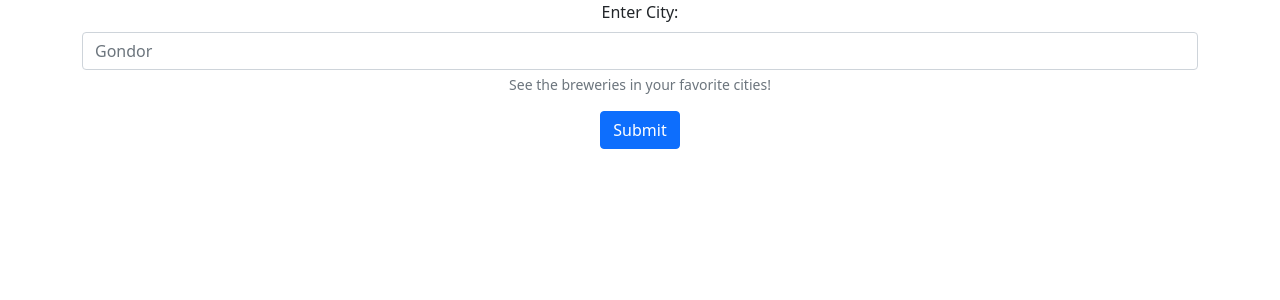
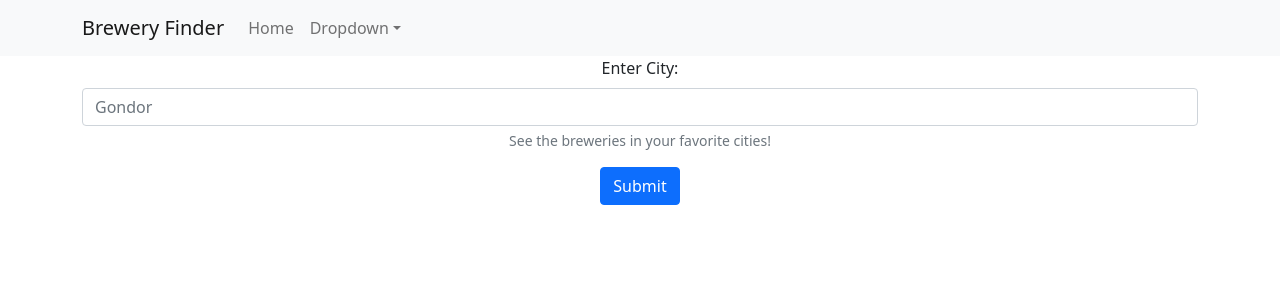
Before and after one commit to jonramm/Beaverhacks-Winter-2022, a React (Create React App) app in the folder brewery-app/: page /breweries in a window 1280 px wide. Shown: the top 300 px of the page. Built offline with nearby package versions, Linux system fonts and the light colour scheme; no server answers.

Commit message:
basic navbar

```diff
--- a/brewery-app/package.json
+++ b/brewery-app/package.json
@@ -9,6 +9,7 @@
     "@testing-library/user-event": "^13.5.0",
     "bootstrap": "^5.1.3",
     "react": "^17.0.2",
+    "react-bootstrap": "^2.1.0",
     "react-dom": "^17.0.2",
     "react-router-dom": "^6.2.1",
     "react-scripts": "5.0.0",
--- /dev/null
+++ b/brewery-app/src/components/pageNavbar.js
@@ -0,0 +1,30 @@
+import React from "react";
+import Container from "react-bootstrap/Container";
+import Navbar from "react-bootstrap/Navbar";
+import Nav from "react-bootstrap/Nav";
+import NavDropdown from "react-bootstrap/NavDropdown";
+
+function pageNavbar() {
+    return (
+        <Navbar bg="light" expand="lg">
+            <Container>
+                <Navbar.Brand href="/">Brewery Finder</Navbar.Brand>
+                <Navbar.Toggle aria-controls="basic-navbar-nav" />
+                <Navbar.Collapse id="basic-navbar-nav">
+                    <Nav className="me-auto">
+                        <Nav.Link href="/">Home</Nav.Link>
+                        <NavDropdown title="Dropdown" id="basic-nav-dropdown">
+                            <NavDropdown.Item href="/breweries">Search By City</NavDropdown.Item>
+                            <NavDropdown.Item href="">Brewery Data</NavDropdown.Item>
+                            {/* <NavDropdown.Item href="#action/3.3">Something</NavDropdown.Item> */}
+                            {/* <NavDropdown.Divider />
+                            <NavDropdown.Item href="#action/3.4">Separated link</NavDropdown.Item> */}
+                        </NavDropdown>
+                    </Nav>
+                </Navbar.Collapse>
+            </Container>
+        </Navbar>
+    )
+}
+
+export default pageNavbar;
--- a/brewery-app/src/pages/Breweries.js
+++ b/brewery-app/src/pages/Breweries.js
@@ -2,6 +2,8 @@
 import React, {useState, useEffect} from 'react';
 import BreweryList from '../components/BreweryList';
 import SearchForm from '../components/SearchForm';
+import Navbar from '../components/pageNavbar';
+
 
 function Breweries() {
 
@@ -19,11 +21,15 @@
   }, [])
 
   return (
-        <div className="container">
+        <div>
+            <Navbar />
+            <div className="container">
             <SearchForm />
             {/* <h1 className='display-1'>Breweries</h1>
             <BreweryList breweries={breweries} /> */}
         </div>
+        </div>
+
     )
 }
 
--- a/brewery-app/src/pages/Home.js
+++ b/brewery-app/src/pages/Home.js
@@ -1,11 +1,13 @@
 import '../App.css';
 import React, {useState, useEffect} from 'react';
 import { Link } from 'react-router-dom';
+import Navbar from '../components/pageNavbar';
 
 function Home() {
 
     return (
         <div>
+            <Navbar />
             <h1>Home Page</h1>
             <Link to='/breweries'>Go to breweries</Link>
         </div>
```
Also changed, not shown: 1 other file (tests, documents, lock files or other folders).
